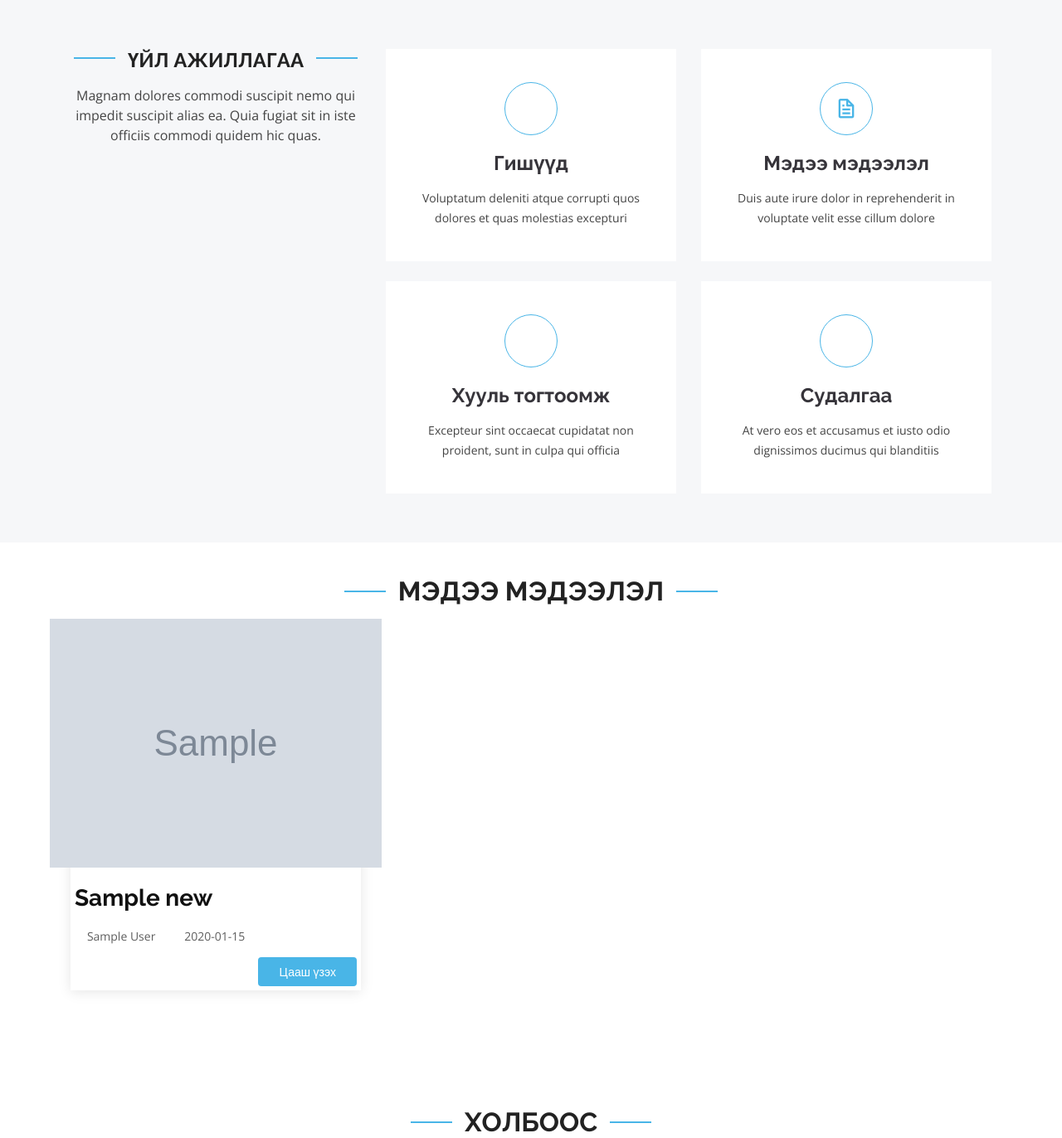
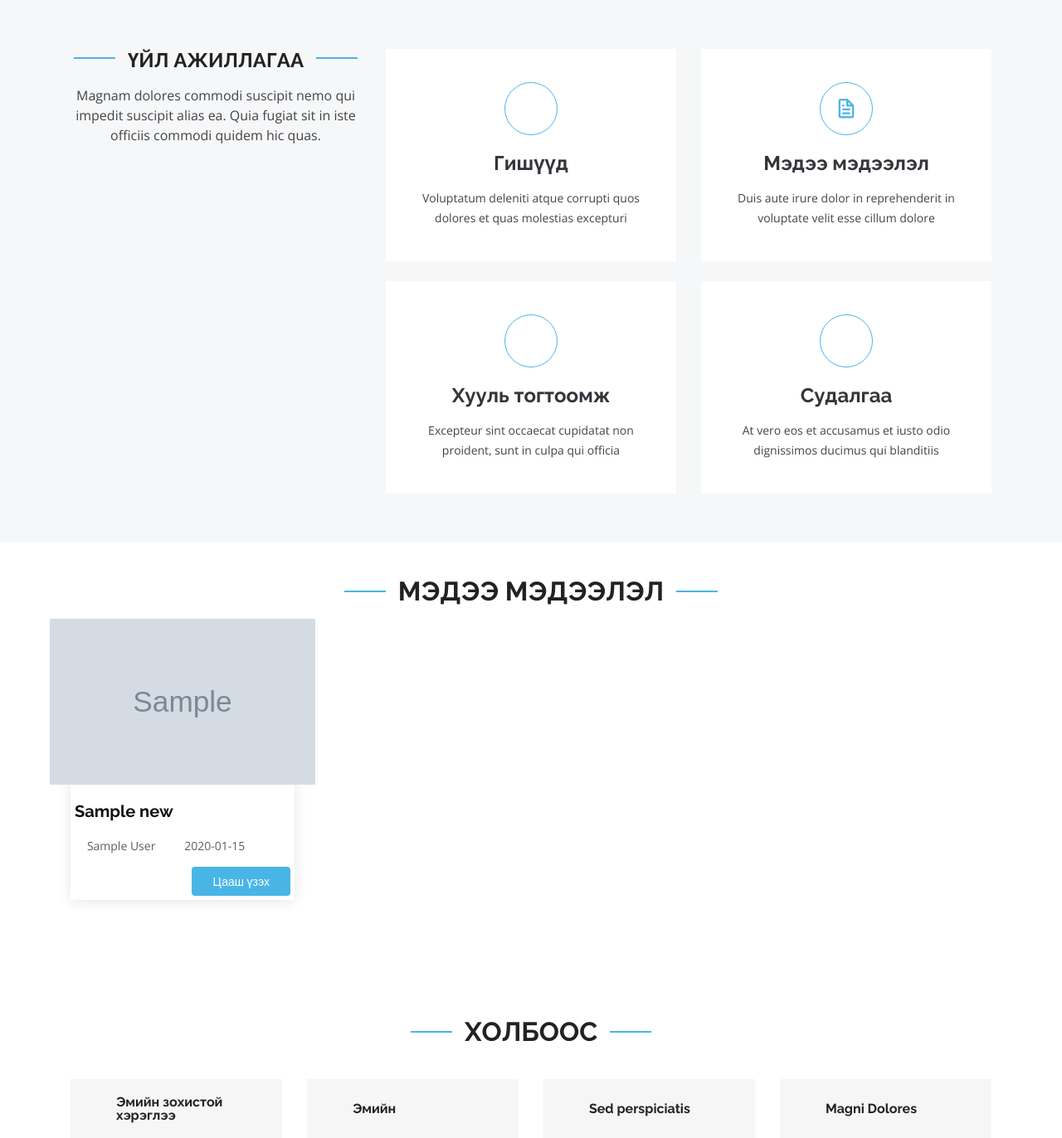
Before and after one commit to NyamdorjE/pharmaceutical, a Django app: template src/news/templates/news/homepage.html in a window 1280 px wide. Shown: the part 1730-3102 px from the top of the page at 83% size. Run offline with Django 3.2, Linux system fonts and the light colour scheme; the template is opened without the code that fills it: most values are stand-ins (such as "Sample title", 1, 10 or a date in 2020); grey boxes marked "Sample" are stand-in pictures; some libraries are stand-ins or nearby versions; some web fonts are replaced.

Commit message:
Css fixes

```diff
--- a/src/base/static/base/assets/css/style.css
+++ b/src/base/static/base/assets/css/style.css
@@ -1186,7 +1186,7 @@
   display: block;
   font-size: 13px;
   font-weight: 400;
-  color: #aaaaaa;
+  color: #5f5c5c;
 }
 
 .team .member .member-info p {
@@ -2072,7 +2072,7 @@
 }
 
 .blog .entry .entry-title {
-  font-size: 28px;
+  font-size: 20px;
   font-weight: bold;
   padding: 0;
   margin: 0 0 20px 0;
--- a/src/news/templates/news/homepage.html
+++ b/src/news/templates/news/homepage.html
@@ -235,14 +235,14 @@
             <article class="entry">
 
               <div class="entry-img">
-                  <a href="{% if news %}{% url 'news-news-detail' news.slug  %} {% endif %}" ><img src="{% if news.image %}{{news.image.url}}{% endif %}" alt="" class="img-fluid"/>
+                  <a href="{% if news %}{% url 'news-news-detail' news.slug  %} {% endif %}" ><img src="{% if news.image %}{{news.image.url}}{% endif %}" alt="" style="width:320px; height: 200px;"/>
               </div>
 
-              <h2 class="entry-title">
+              <h5 class="entry-title">
                   <a href="{% if news %}{% url 'news-news-detail' news.slug  %} {% endif %}">
                        {{ news.title }}
                   </a>
-              </h2>
+              </h5>
 
               <div class="entry-meta">
                 <ul>
```
Also changed, not shown: src/base/static/base/assets/img/team/1dah.jpg.
